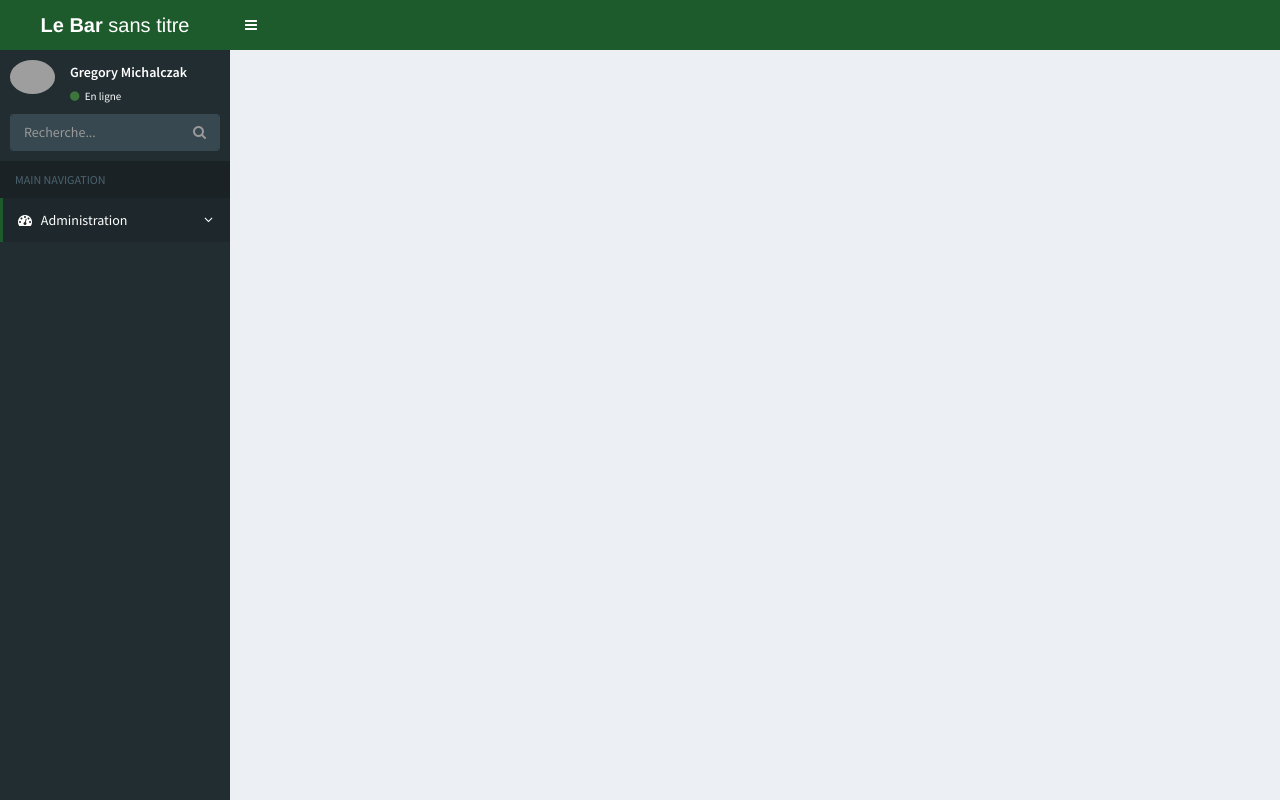
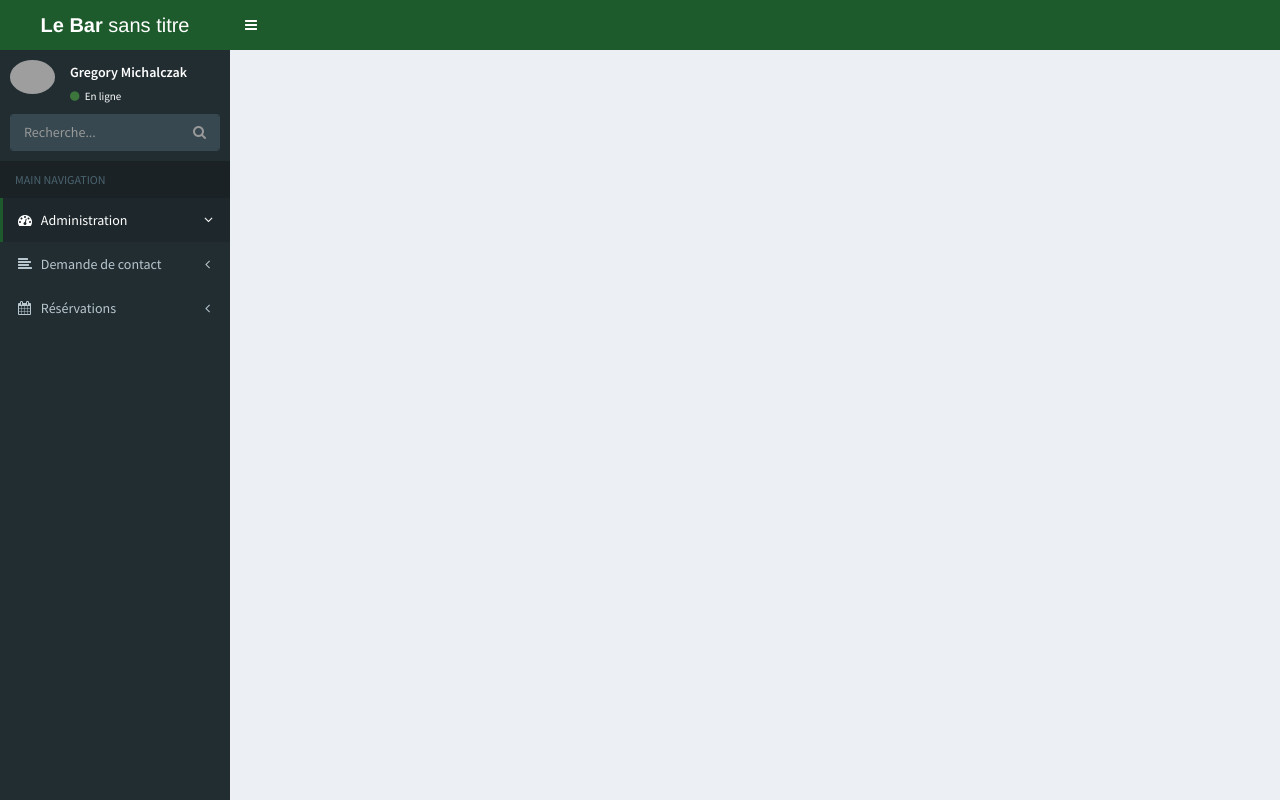
Before and after one commit to DylanBourbotte/barsanstitre, a PHP site: page /admin/index.php in a window 1280 px wide. Run offline with PHP 8.4, Linux system fonts and the light colour scheme; some libraries are stand-ins or nearby versions; grey boxes are pictures that could not be loaded.

Commit message:
update menu admin

```diff
--- a/admin/includes/header.php
+++ b/admin/includes/header.php
@@ -1,3 +1,6 @@
+<?php
+$current_page =  str_replace('.php', '', basename($_SERVER['PHP_SELF']));
+?>
 <!DOCTYPE html>
 <html>
 <head>
@@ -85,9 +88,25 @@
       <!-- sidebar menu: : style cang/user2-160x160. be found in sidebar.less -->
       <ul class="sidebar-menu" data-widget="tree">
         <li class="header">MAIN NAVIGATION</li>
-        <li class="active treeview">
-          <a href="#">
+        <li class="treeview <?= ($current_page === "index") ? 'active' : '' ?>">
+          <a href="index.php">
             <i class="fa fa-dashboard"></i> <span>Administration</span>
+            <span class="pull-right-container">
+              <i class="fa fa-angle-left pull-right"></i>
+            </span>
+          </a>
+        </li>
+        <li class="treeview <?= ($current_page === "contacts") ? 'active' : '' ?>">
+          <a href="contacts.php">
+            <i class="fa fa-align-left"></i> <span>Demande de contact</span>
+            <span class="pull-right-container">
+              <i class="fa fa-angle-left pull-right"></i>
+            </span>
+          </a>
+        </li>
+        <li class="treeview <?= ($current_page === "reservations") ? 'active' : '' ?>">
+          <a href="reservations.php">
+            <i class="fa fa-calendar"></i> <span>Résérvations</span>
             <span class="pull-right-container">
               <i class="fa fa-angle-left pull-right"></i>
             </span>
```
